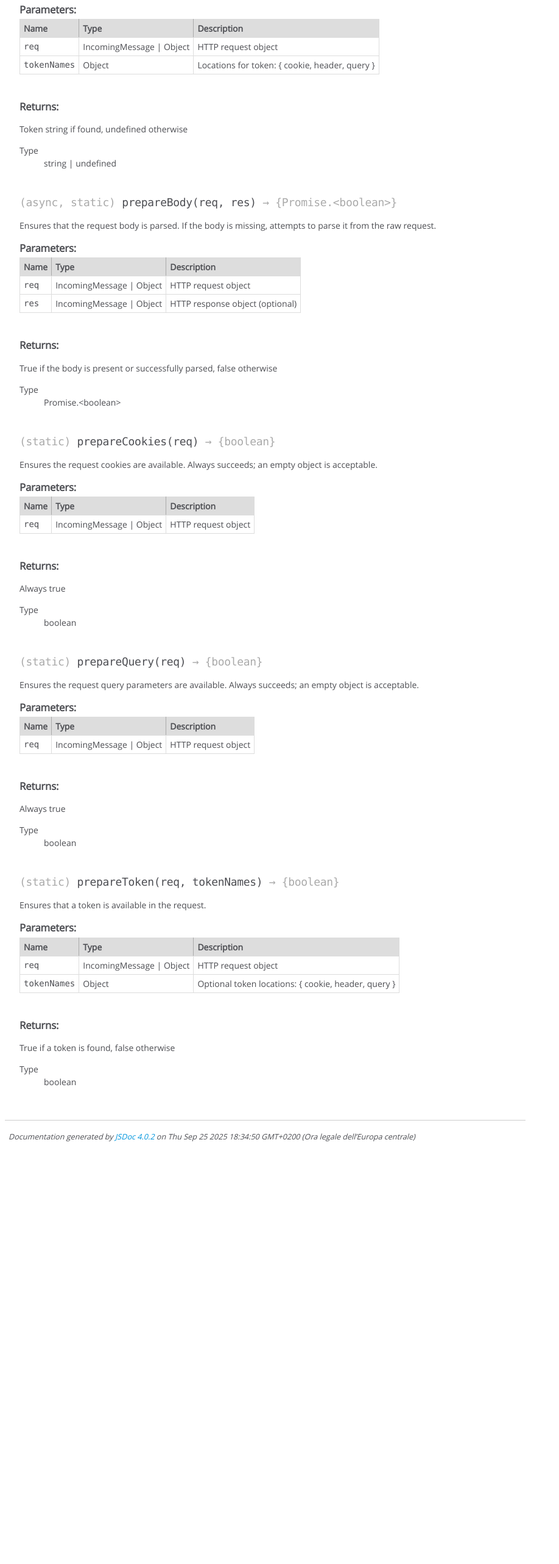
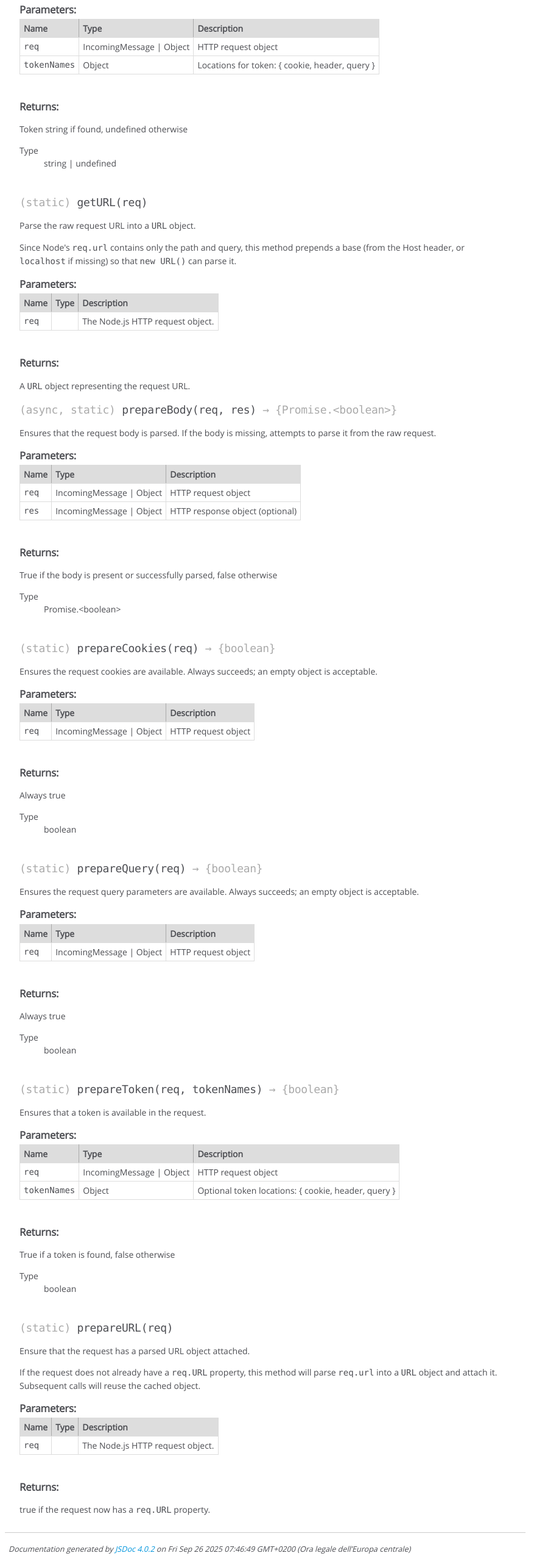
Before and after one commit to fizzwiz/awaitility, a website built with webpack: page docs/Req.html in a window 1280 px wide. Shown: the part 2358-4922 px from the top of the page at 61% size, without its empty margins (0-918 px from the left). Before the commit the page ends 4246 px from the top, so only its background shows below. Built offline with nearby package versions, Linux system fonts and the light colour scheme.

Commit message:
Add Req.prepareURL() utility

```diff
--- a/docs/Req.html
+++ b/docs/Req.html
@@ -1046,6 +1046,146 @@
 
 
 
+    <h4 class="name" id=".getURL"><span class="type-signature">(static) </span>getURL<span class="signature">(req)</span><span class="type-signature"></span></h4>
+
+
+
+
+
+
+<div class="description">
+    <p>Parse the raw request URL into a <code>URL</code> object.</p>
+<p>Since Node's <code>req.url</code> contains only the path and query,
+this method prepends a base (from the Host header, or
+<code>localhost</code> if missing) so that <code>new URL()</code> can parse it.</p>
+</div>
+
+
+
+
+
+
+
+
+
+    <h5>Parameters:</h5>
+
+
+<table class="params">
+    <thead>
+    <tr>
+
+        <th>Name</th>
+
+
+        <th>Type</th>
+
+
+
+
+
+        <th class="last">Description</th>
+    </tr>
+    </thead>
+
+    <tbody>
+
+
+        <tr>
+
+                <td class="name"><code>req</code></td>
+
+
+            <td class="type">
+
+            </td>
+
+
+
+
+
+            <td class="description last"><p>The Node.js HTTP request object.</p></td>
+        </tr>
+
+
+    </tbody>
+</table>
+
+
+
+
+
+
+<dl class="details">
+
+
+
+
+
+
+
+
+
+
+
+
+
+
+
+
+
+
+
+
+
+
+
+
+
+
+
+
+
+
+
+
+</dl>
+
+
+
+
+
+
+
+
+
+
+
+
+
+
+
+<h5>Returns:</h5>
+
+
+<div class="param-desc">
+    <p>A <code>URL</code> object representing the request URL.</p>
+</div>
+
+
+
+
+
+
+
+
+
+
+
+
+
+
+
     <h4 class="name" id=".prepareBody"><span class="type-signature">(async, static) </span>prepareBody<span class="signature">(req, res)</span><span class="type-signature"> &rarr; {Promise.&lt;boolean>}</span></h4>
 
 
@@ -1726,6 +1866,146 @@
 
 
 
+    <h4 class="name" id=".prepareURL"><span class="type-signature">(static) </span>prepareURL<span class="signature">(req)</span><span class="type-signature"></span></h4>
+
+
+
+
+
+
+<div class="description">
+    <p>Ensure that the request has a parsed URL object attached.</p>
+<p>If the request does not already have a <code>req.URL</code> property,
+this method will parse <code>req.url</code> into a <code>URL</code> object and
+attach it. Subsequent calls will reuse the cached object.</p>
+</div>
+
+
+
+
+
+
+
+
+
+    <h5>Parameters:</h5>
+
+
+<table class="params">
+    <thead>
+    <tr>
+
+        <th>Name</th>
+
+
+        <th>Type</th>
+
+
+
+
+
+        <th class="last">Description</th>
+    </tr>
+    </thead>
+
+    <tbody>
+
+
+        <tr>
+
+                <td class="name"><code>req</code></td>
+
+
+            <td class="type">
+
+            </td>
+
+
+
+
+
+            <td class="description last"><p>The Node.js HTTP request object.</p></td>
+        </tr>
+
+
+    </tbody>
+</table>
+
+
+
+
+
+
+<dl class="details">
+
+
+
+
+
+
+
+
+
+
+
+
+
+
+
+
+
+
+
+
+
+
+
+
+
+
+
+
+
+
+
+
+</dl>
+
+
+
+
+
+
+
+
+
+
+
+
+
+
+
+<h5>Returns:</h5>
+
+
+<div class="param-desc">
+    <p>true if the request now has a <code>req.URL</code> property.</p>
+</div>
+
+
+
+
+
+
+
+
+
+
+
+
+
+
+
 </article>
 
 </section>
@@ -1742,7 +2022,7 @@
 <br class="clear">
 
 <footer>
-    Documentation generated by <a href="https://github.com/jsdoc/jsdoc">JSDoc 4.0.2</a> on Thu Sep 25 2025 18:34:50 GMT+0200 (Ora legale dell’Europa centrale)
+    Documentation generated by <a href="https://github.com/jsdoc/jsdoc">JSDoc 4.0.2</a> on Fri Sep 26 2025 07:46:49 GMT+0200 (Ora legale dell’Europa centrale)
 </footer>
 
 <script> prettyPrint(); </script>
--- a/src/main/handler/HttpHandler.js
+++ b/src/main/handler/HttpHandler.js
@@ -31,6 +31,16 @@
   /** Post-execution body preparation */
   prepareBody(error = new HttpError(422, "invalid or malformed JSON body")) {
     return this.check("req", async req => await Req.prepareBody(req), error);
+  }
+
+  /** Pre-execution req.URL preparation */
+  preparingURL(error = new HttpError(400, "invalid or malformed request URL")) {
+    return this.checking("req", Req.prepareURL, error);
+  }
+
+  /** Post-execution req.URL preparation */
+  prepareURL(error = new HttpError(400, "invalid or malformed request URL")) {
+    return this.check("req", Req.prepareURL, error);
   }
 
   /** Pre-execution query preparation (always succeeds) */
--- a/src/main/util/Req.js
+++ b/src/main/util/Req.js
@@ -66,6 +66,38 @@
     if (!req.token) req.token = this.getToken(req, tokenNames);
     return !!req.token;
   }
+
+/**
+ * Ensure that the request has a parsed URL object attached.
+ *
+ * If the request does not already have a `req.URL` property,
+ * this method will parse `req.url` into a `URL` object and
+ * attach it. Subsequent calls will reuse the cached object.
+ *
+ * @param req  The Node.js HTTP request object.
+ * @return true if the request now has a `req.URL` property.
+ */
+static prepareURL(req) {
+  if (!req.URL) req.URL = this.getURL(req);
+  return !!req.URL;
+}
+
+/**
+ * Parse the raw request URL into a `URL` object.
+ *
+ * Since Node's `req.url` contains only the path and query,
+ * this method prepends a base (from the Host header, or
+ * `localhost` if missing) so that `new URL()` can parse it.
+ *
+ * @param req  The Node.js HTTP request object.
+ * @return A `URL` object representing the request URL.
+ */
+static getURL(req) {
+  const base = `http://${req.headers.host || 'localhost'}`;
+  const url = new URL(req.url, base);
+  return url;
+}
+
 
   /**
    * Parses the request body.
```
Also changed, not shown: docs/Async.html (+1 -1 lines), docs/DomError.html (+1 -1 lines), docs/DomHandler.html (+1 -1 lines), docs/Handler.html (+1 -1 lines), docs/HandlerError.html (+1 -1 lines), docs/HttpError.html (+1 -1 lines), docs/HttpHandler.html (+167 -1 lines), docs/Path.html (+1 -1 lines), docs/Res.html (+1 -1 lines), docs/index.html (+11 -31 lines), docs/module-core.html (+1 -1 lines), docs/module-error.html (+1 -1 lines), docs/module-handler.html (+1 -1 lines), docs/module-util.html (+1 -1 lines), 2 more files.
